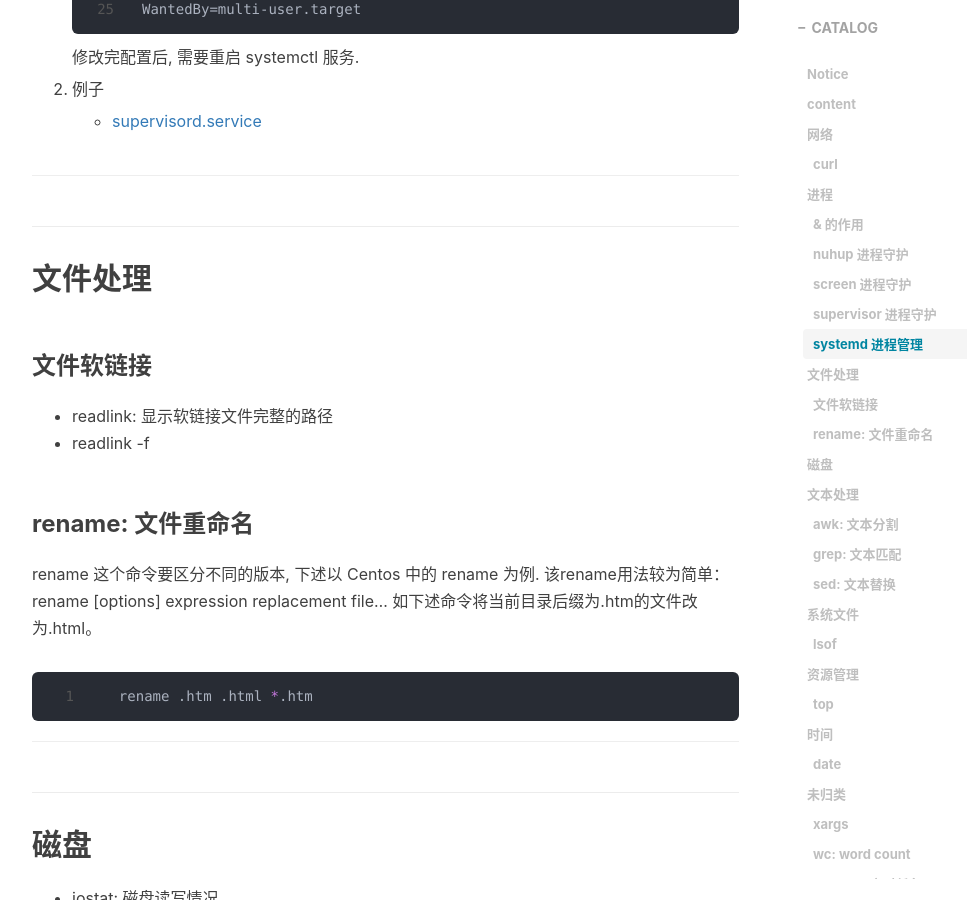
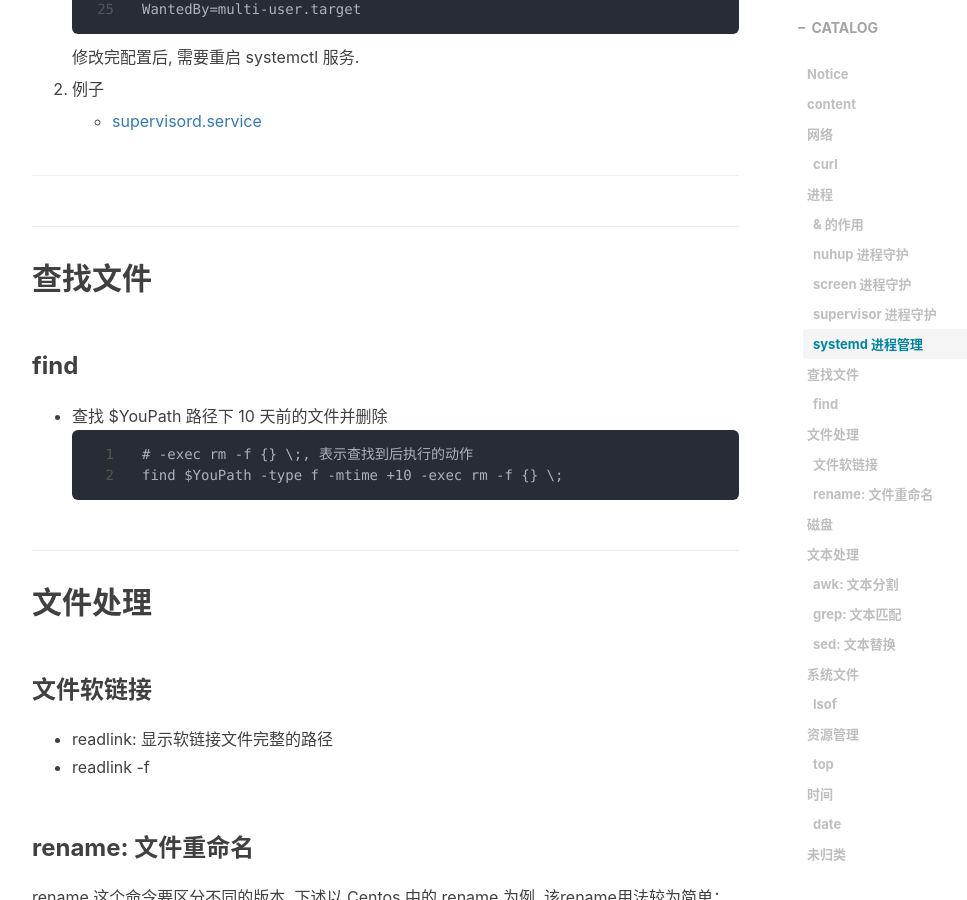
Before and after one commit to kougazhang/oom, a Jekyll site: the page built from _posts/2021-05-29-linux-command.md, in a window 1280 px wide and 900 px high, scrolled down 4668 px. Shown: the whole window, without its empty margins (233-1200 px from the left). Built offline with Jekyll 4.4.1, drawn with Linux system fonts in a browser that asks for light colours; nearby versions of some CDN libraries; comment, search, counter and statistics services are not loaded.

Commit message:
update ansible && linux cmd

````diff
--- a/_posts/2021-05-29-linux-command.md
+++ b/_posts/2021-05-29-linux-command.md
@@ -180,6 +180,15 @@ systemctl daemon-reload
    + [supervisord.service](./sample/systemd/supervisor.md)
 
 ---
+
+## 查找文件
+
+### find
++ 查找 $YouPath 路径下 10 天前的文件并删除
+```
+# -exec rm -f {} \;, 表示查找到后执行的动作
+find $YouPath -type f -mtime +10 -exec rm -f {} \;
+```
 
 ## 文件处理
 
````
Also changed, not shown: _posts/2021-05-28-ansible.md (+1 -1 lines).
